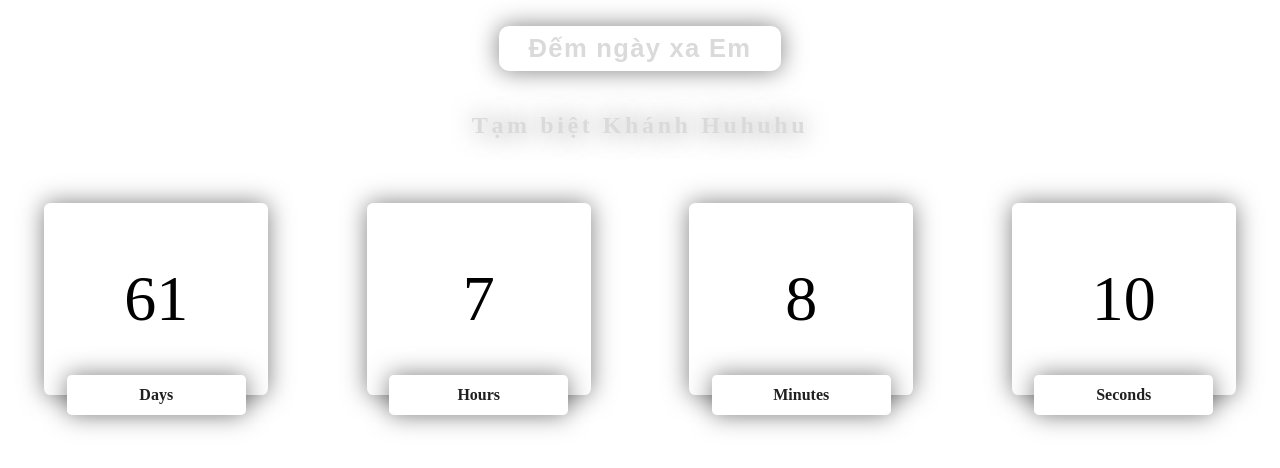
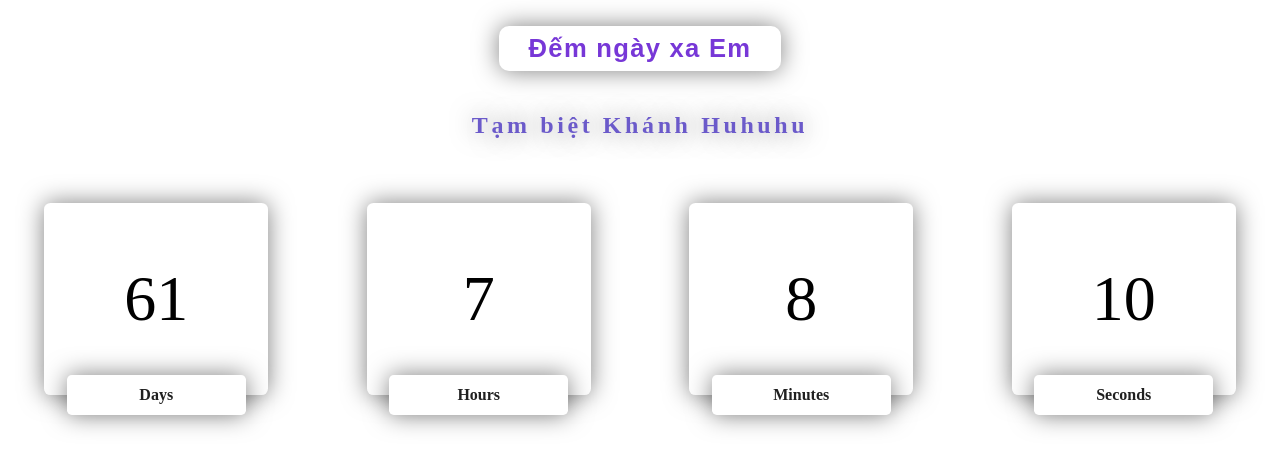
Before and after one commit to noname6996-tta/DoiLoiKhanhGui, a plain HTML site: page index.html in a window 1280 px wide. Shown: the top 468 px of the page. Drawn offline with nearby package versions, Linux system fonts and the light colour scheme.

Commit message:
chỉnh màu

```diff
--- a/newyearletter.css
+++ b/newyearletter.css
@@ -128,13 +128,13 @@ span.text {
 .heading2 {
     text-align: center;
     margin-bottom: 4em;
-    color: #ffffff;
+    color: #3516fd;
     font-size: 1.8em;
 }
 
 .heading h3 {
     font-size: 1.6em;
-    color: #dadada;
+    color: #7737d7;
     letter-spacing: 0.05em;
     font-weight: 600;
     background-color: var(--color-glass);
@@ -150,7 +150,7 @@ span.text {
     text-shadow: var(--color-shadow);
     font-size: 1.5em;
     font-weight: 800;
-    color: #dadada;
+    color: #6b5aca;
     letter-spacing: 0.15em;
 }
 
```
